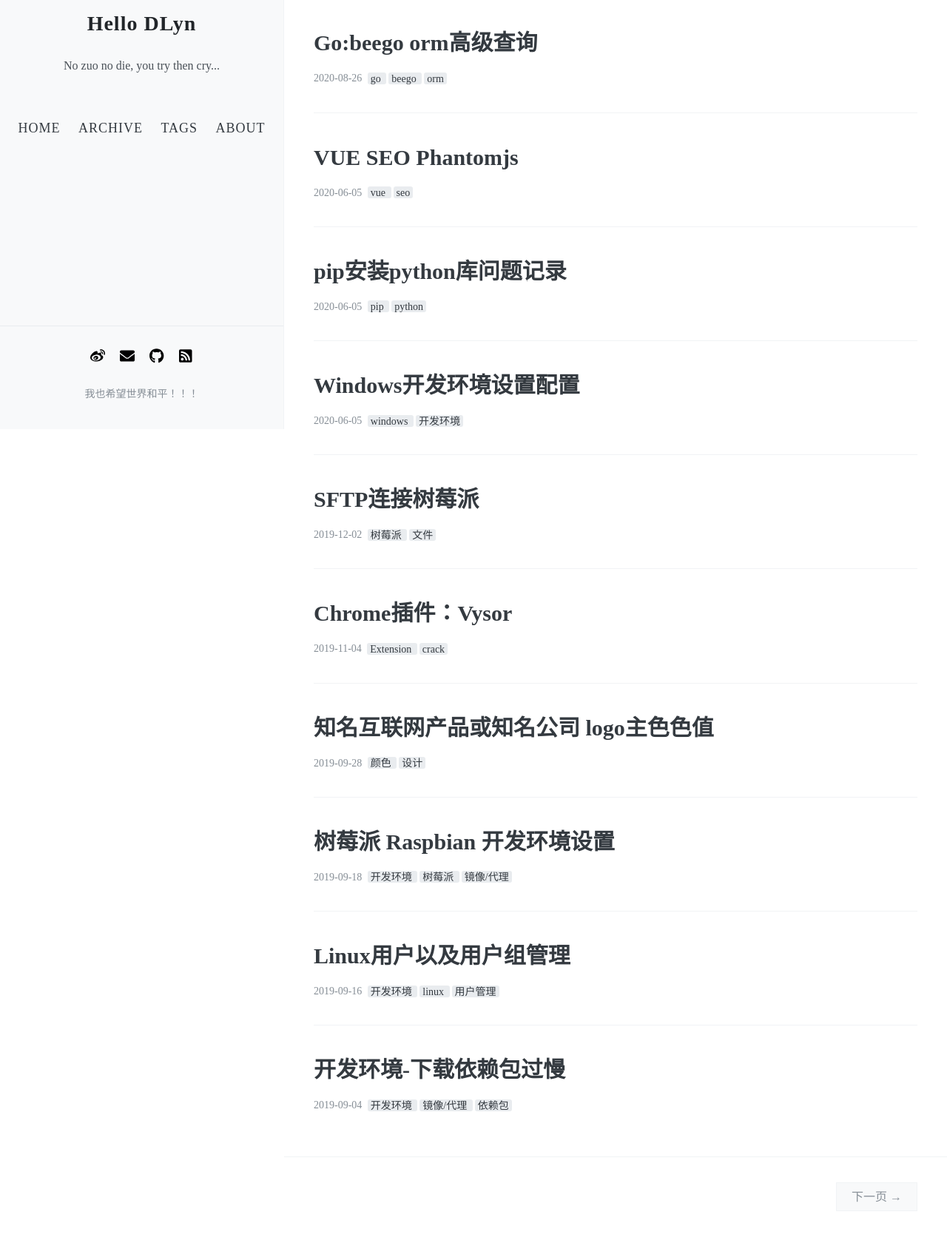
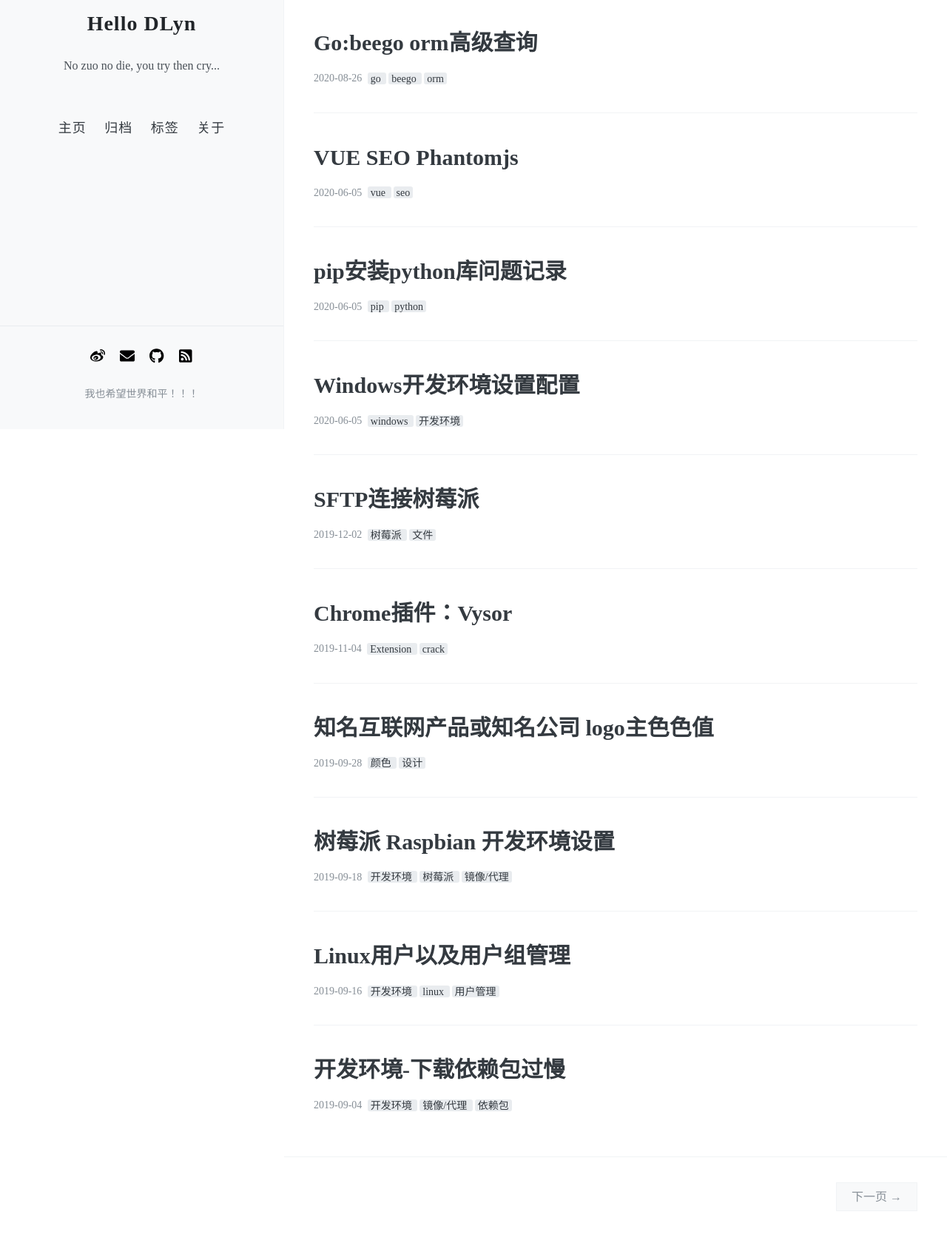
Before and after one commit to hellodlyn/hellodlyn.github.io, a Jekyll site: the page built from index.html, in a window 1280 px wide. Shown: the part 320-2000 px from the top of the page at 74% size. Built offline with Jekyll 4.4.1, drawn with Linux system fonts in a browser that asks for light colours; nearby versions of some CDN libraries; the list of posts is cut into pages by our own code.

Commit message:
UPDATE 更新菜单为中文

```diff
--- a/_config.yml
+++ b/_config.yml
@@ -22,13 +22,13 @@
 
 # 菜单中的按钮
 navigation:
-  - name: HOME
+  - name: 主页
     url: /
-  - name: ARCHIVE
+  - name: 归档
     url: /archive
-  - name: TAGS
+  - name: 标签
     url: /tags
-  - name: ABOUT
+  - name: 关于
     url: /about
 
 # 每页的文章数
```
